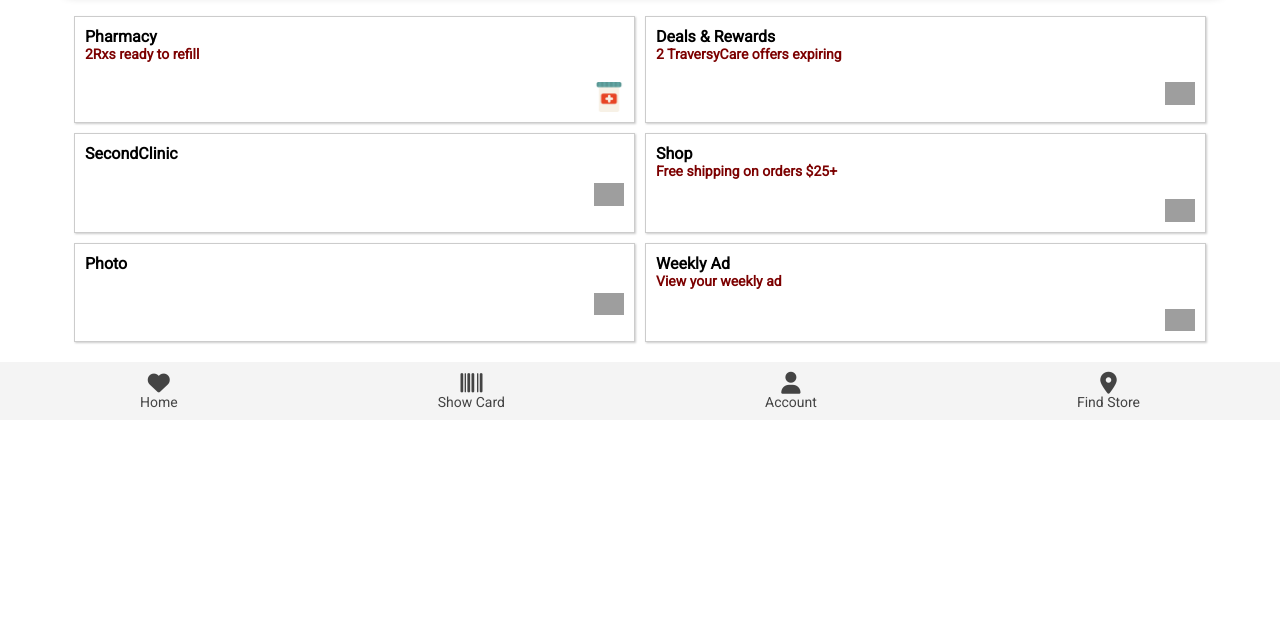
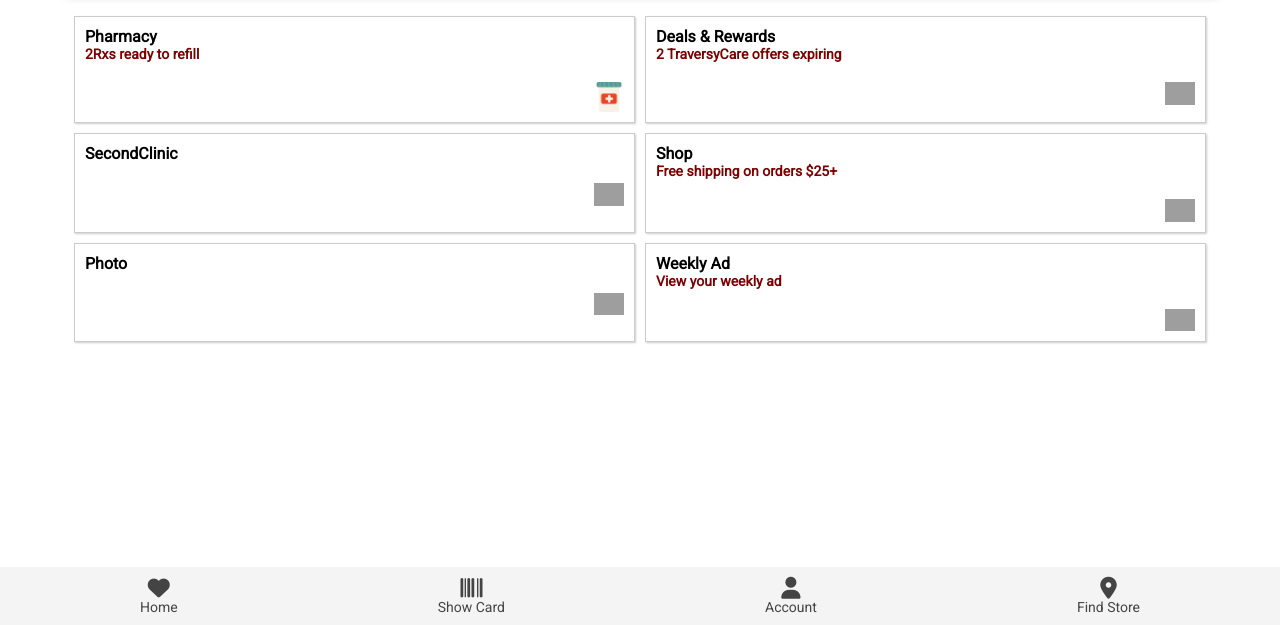
Before and after one commit to adnanreza/tvs-mobile-ui, a plain HTML site: page index.html in a window 1280 px wide. Shown: the part 175-800 px from the top of the page. Drawn offline with Linux system fonts and the light colour scheme; grey boxes are pictures that could not be loaded.

Commit message:
Used flexbox to make footer sticky

```diff
--- a/style.css
+++ b/style.css
@@ -12,7 +12,17 @@
 
 html,
 body {
+  height: 100%;
+}
+
+body {
   font-family: 'Roboto', sans-serif;
+  display: flex;
+  flex-direction: column;
+}
+
+.content {
+  flex: 1 0 auto;
 }
 
 .container {
@@ -94,6 +104,7 @@
 }
 
 .app-footer {
+  flex-shrink: 0;
   background: #f4f4f4;
   color: #444;
   padding: 10px;
```
